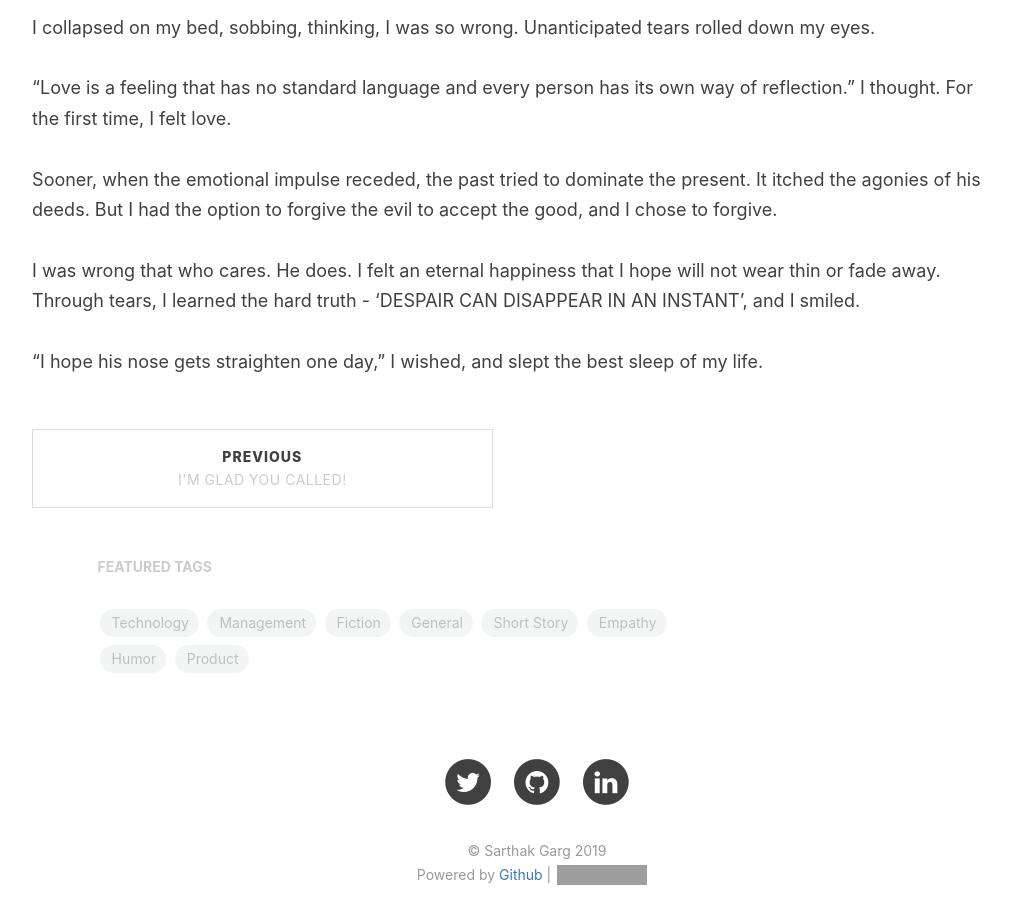
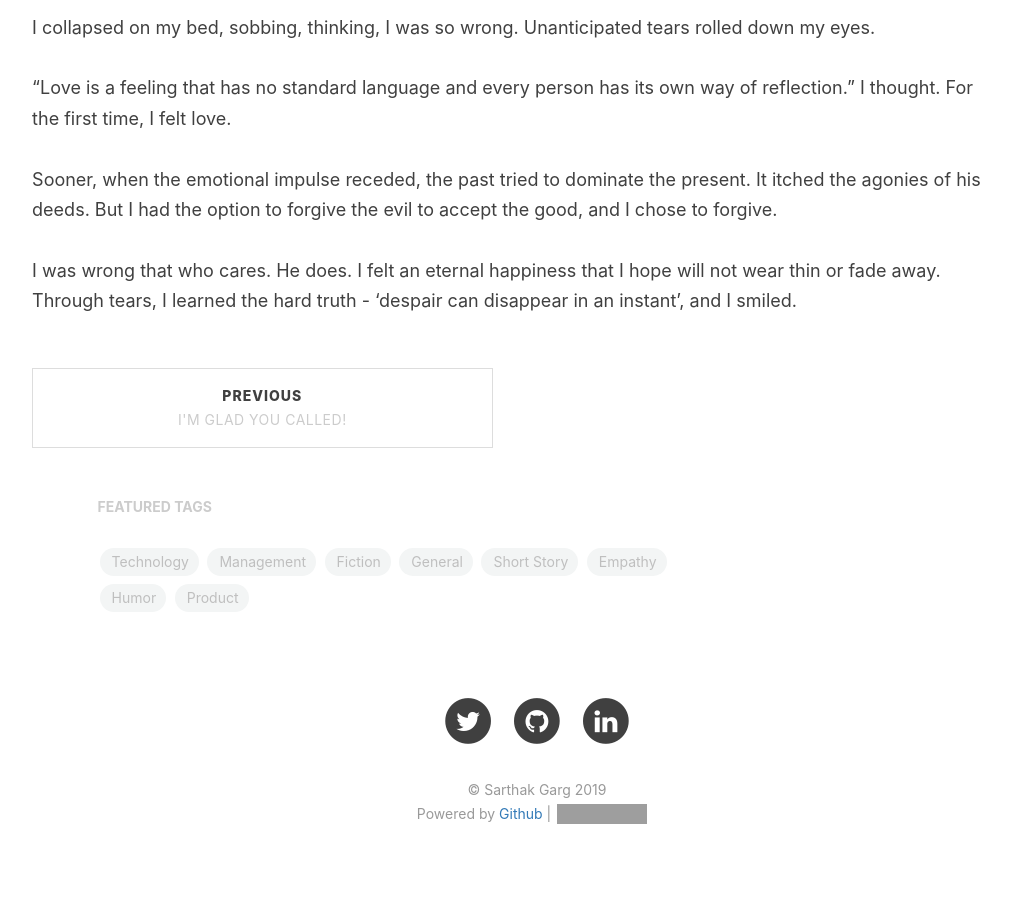
Before and after one commit to gargsaar/singlepage_website_ni, a Jekyll site: the page built from _posts/2019-09-22-despair-can-disappear-in-an-instant.markdown, in a window 1280 px wide and 900 px high, scrolled down 4383 px. Shown: the whole window, without its empty margins (103-1114 px from the left). Built offline with Jekyll 4.4.1, drawn with Linux system fonts in a browser that asks for light colours; nearby versions of some CDN libraries; comment, search, counter and statistics services are not loaded; grey boxes are pictures that could not be loaded.

Commit message:
Update 2019-09-22-despair-can-disappear-in-an-instant.markdown

```diff
--- a/_posts/2019-09-22-despair-can-disappear-in-an-instant.markdown
+++ b/_posts/2019-09-22-despair-can-disappear-in-an-instant.markdown
@@ -102,6 +102,4 @@ I collapsed on my bed, sobbing, thinking, I was so wrong. Unanticipated tears ro
 
 Sooner, when the emotional impulse receded, the past tried to dominate the present. It itched the agonies of his deeds. But I had the option to forgive the evil to accept the good, and I chose to forgive.
 
-I was wrong that who cares. He does. I felt an eternal happiness that I hope will not wear thin or fade away. Through tears, I learned the hard truth - 'DESPAIR CAN DISAPPEAR IN AN INSTANT', and I smiled.
-
-"I hope his nose gets straighten one day,” I wished, and slept the best sleep of my life.
+I was wrong that who cares. He does. I felt an eternal happiness that I hope will not wear thin or fade away. Through tears, I learned the hard truth - 'despair can disappear in an instant', and I smiled.
```
